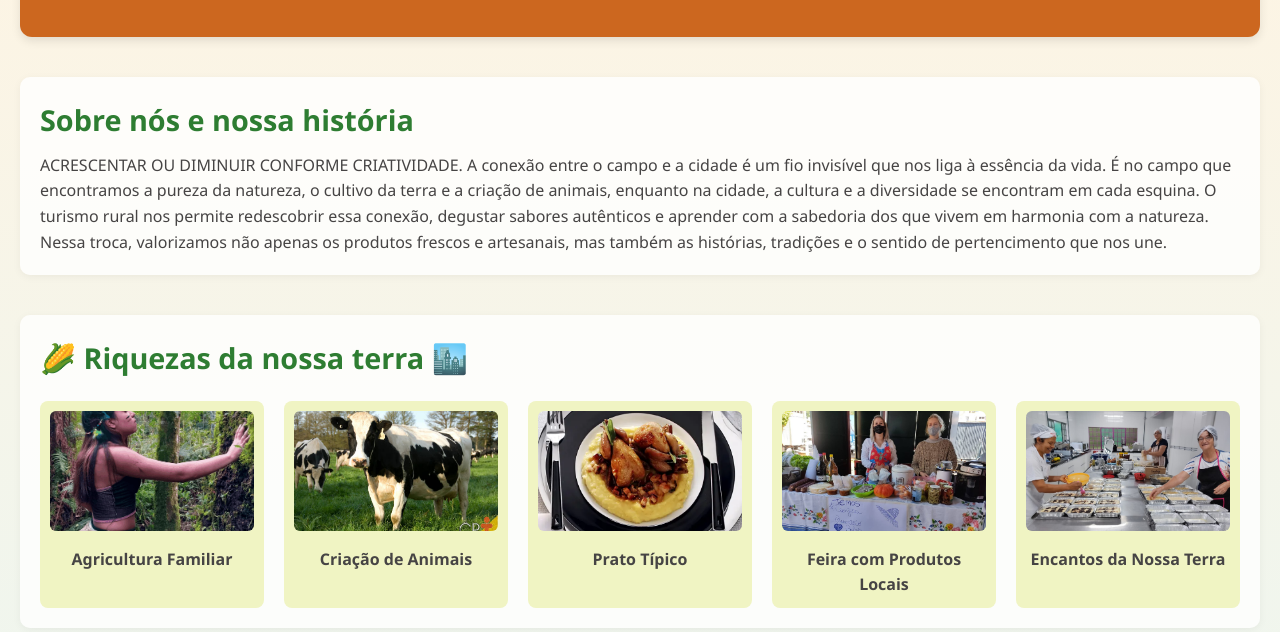
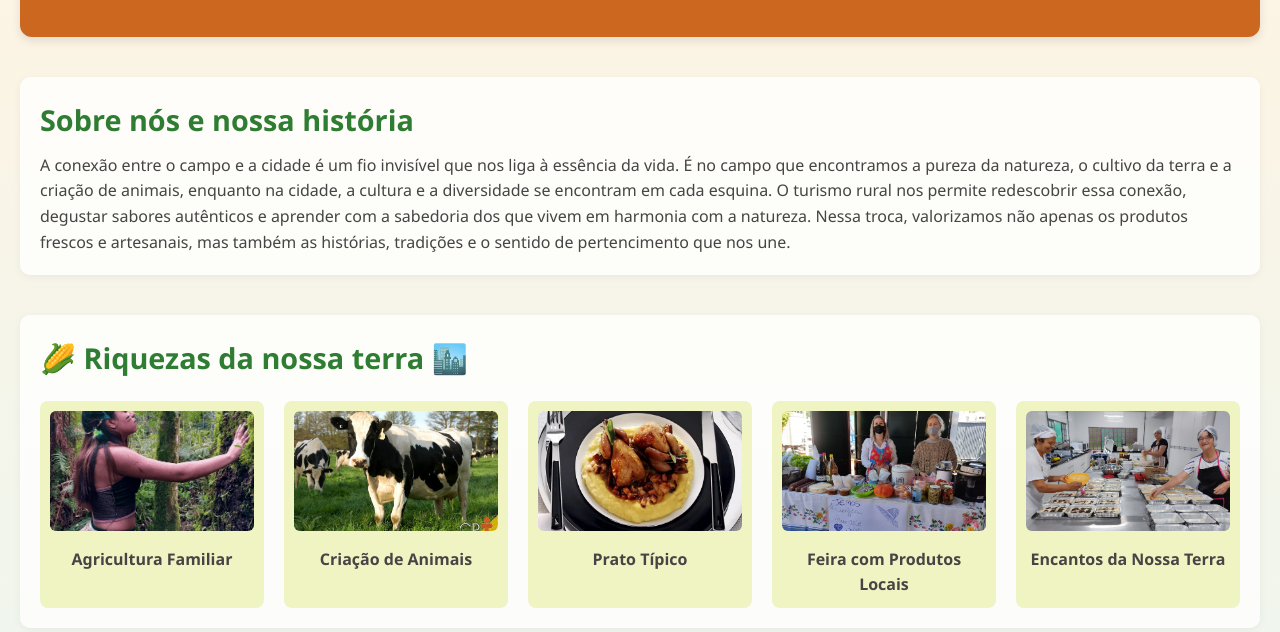
Before and after one commit to andrieli2009/projeto-agrinho-2b, a plain HTML site: page ProjetoAgrinho2B-main/index.html in a window 1280 px wide. Shown: the part 168-800 px from the top of the page. Drawn offline with Linux system fonts and the light colour scheme.

Commit message:
última alteração

```diff
--- a/ProjetoAgrinho2B-main/index.html
+++ b/ProjetoAgrinho2B-main/index.html
@@ -14,7 +14,7 @@
 
   <section class="intro">
     <h2>Sobre nós e nossa história</h2>
-    <p>ACRESCENTAR OU DIMINUIR CONFORME CRIATIVIDADE. A conexão entre o campo e a cidade é um fio invisível que nos liga à essência da vida. É no campo que encontramos a pureza da natureza, o cultivo da terra e a criação de animais, enquanto na cidade, a cultura e a diversidade se encontram em cada esquina. O turismo rural nos permite redescobrir essa conexão, degustar sabores autênticos e aprender com a sabedoria dos que vivem em harmonia com a natureza. Nessa troca, valorizamos não apenas os produtos frescos e artesanais, mas também as histórias, tradições e o sentido de pertencimento que nos une.</p>
+    <p> A conexão entre o campo e a cidade é um fio invisível que nos liga à essência da vida. É no campo que encontramos a pureza da natureza, o cultivo da terra e a criação de animais, enquanto na cidade, a cultura e a diversidade se encontram em cada esquina. O turismo rural nos permite redescobrir essa conexão, degustar sabores autênticos e aprender com a sabedoria dos que vivem em harmonia com a natureza. Nessa troca, valorizamos não apenas os produtos frescos e artesanais, mas também as histórias, tradições e o sentido de pertencimento que nos une.</p>
   </section>
 
   <section class="galeria">
```
